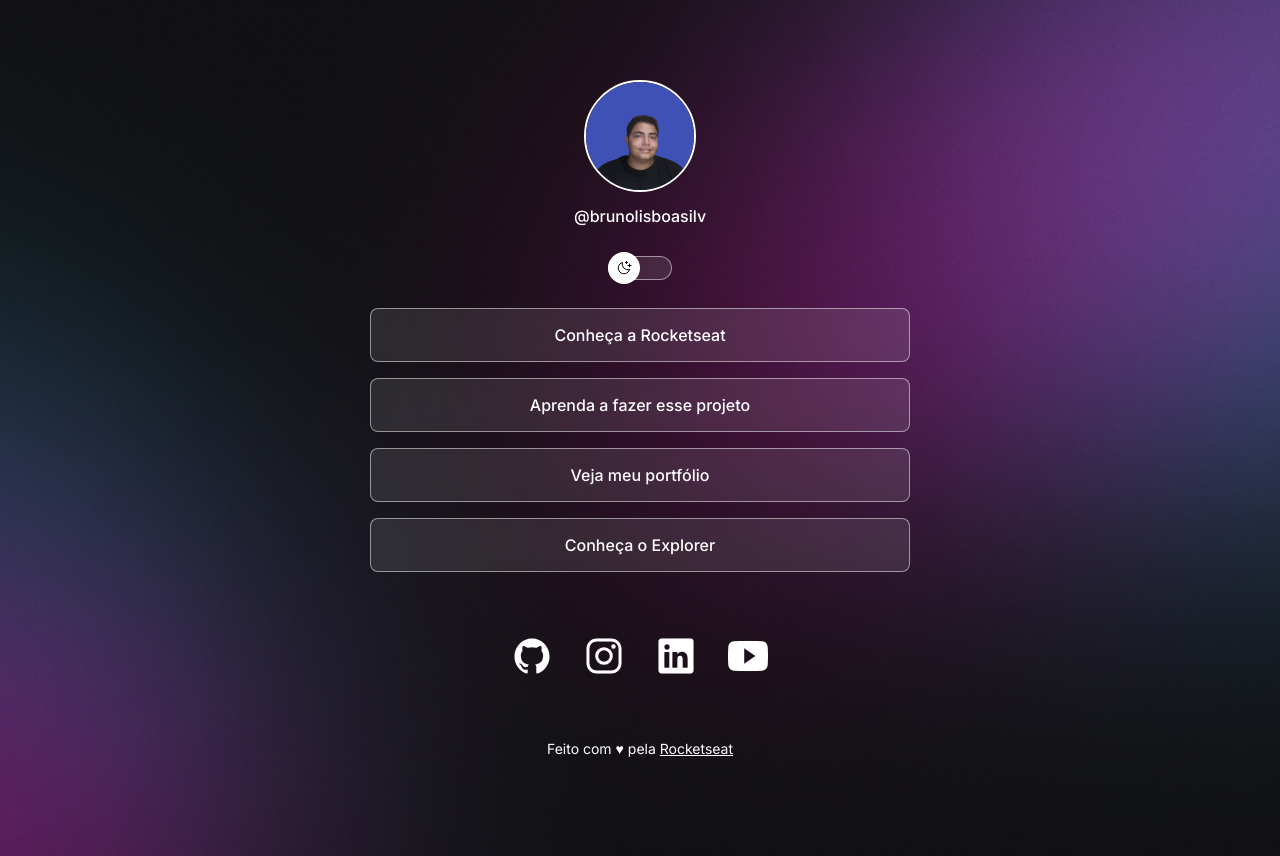
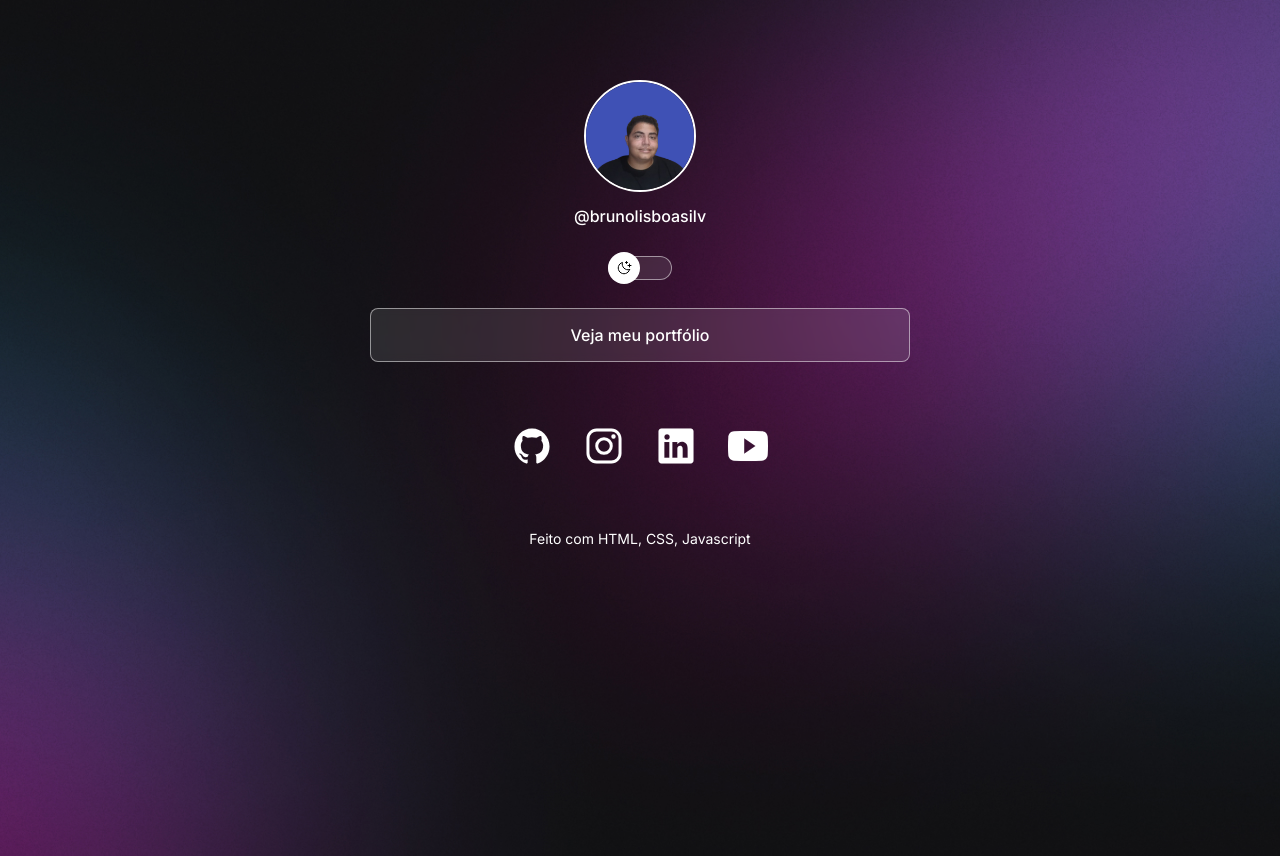
Before and after one commit to BrunoLisboaSilva/ProjetoDevLinks, a plain HTML site: page index.html in a window 1280 px wide. Drawn offline with nearby package versions, Linux system fonts and the light colour scheme.

Commit message:
Changin html and Readme

```diff
--- a/index.html
+++ b/index.html
@@ -28,30 +28,10 @@
 
       <ul>
         <li>
-          <a href="https://rocketseat.com.br" target="_blank"
-            >Conheça a Rocketseat</a
-          >
-        </li>
-
-        <li>
-          <a
-            href="https://app.rocketseat.com.br/journey/discover/overview"
-            target="_blank"
-            >Aprenda a fazer esse projeto</a
-          >
-        </li>
-
-        <li>
           <a
             href="https://brunolisboasilva.github.io/Curriculum/"
             target="_blank"
             >Veja meu portfólio</a
-          >
-        </li>
-
-        <li>
-          <a href="https://rocketseat.com.br/Explorer" target="_blank"
-            >Conheça o Explorer</a
           >
         </li>
       </ul>
@@ -75,10 +55,7 @@
       </div>
     </div>
 
-    <footer>
-      Feito com ♥ pela
-      <a href="https://https://rocketseat.com.br/">Rocketseat</a>
-    </footer>
+    <footer>Feito com HTML, CSS, Javascript</footer>
 
     <script
       type="module"
```
Also changed, not shown: .github/preview.png, 2 other files.
